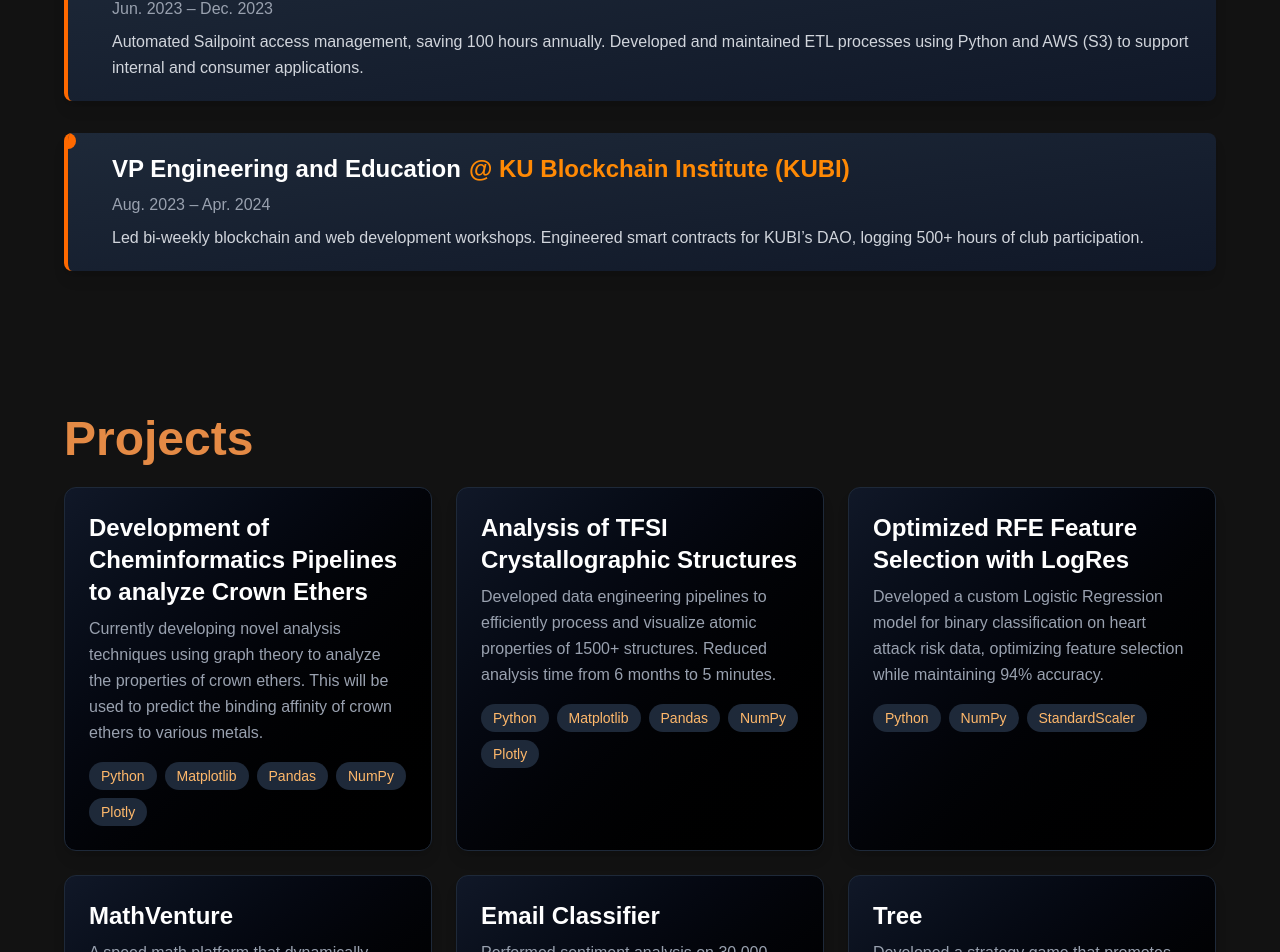
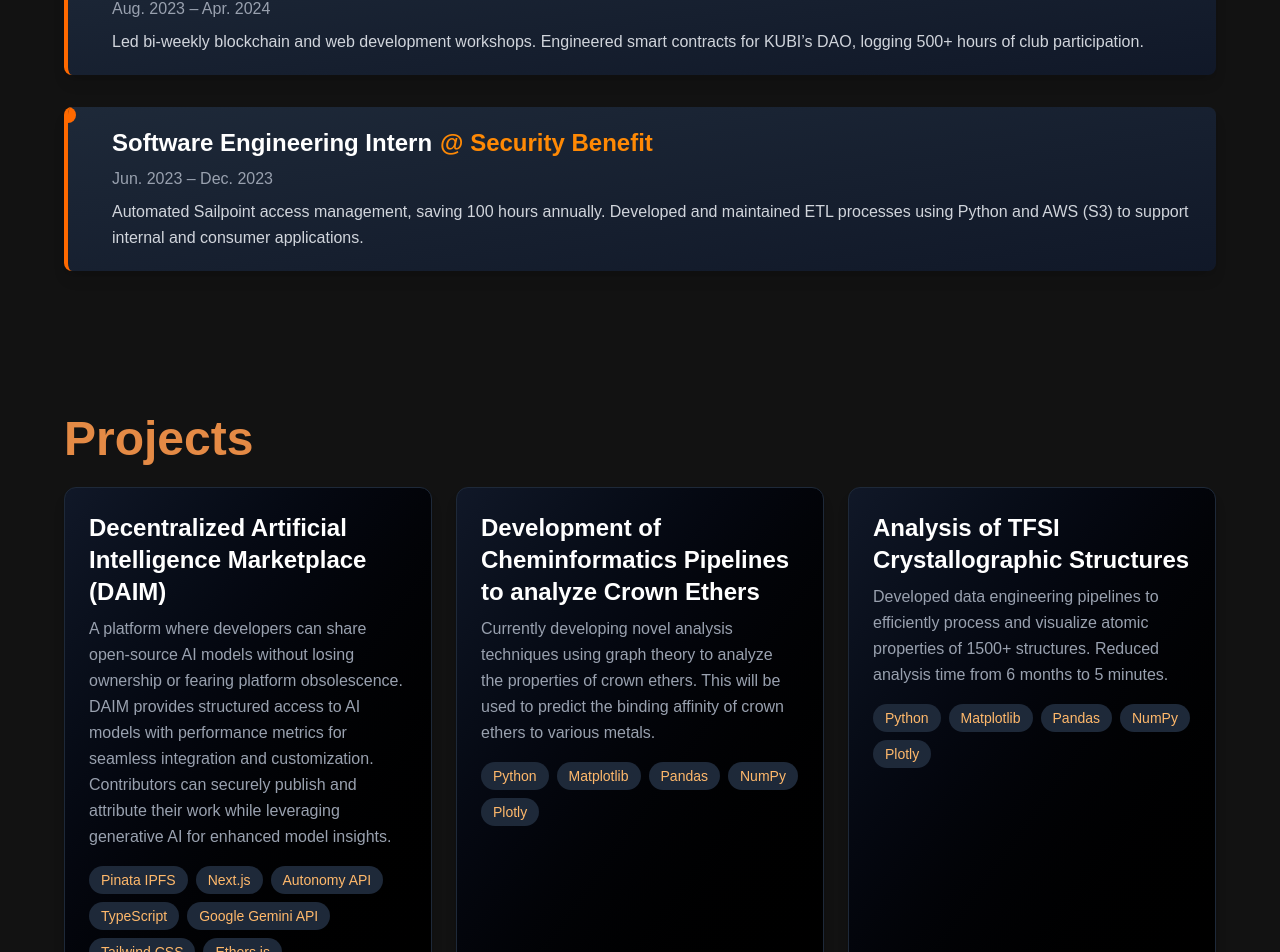
Before and after one commit to Vegito2367/TejPortfolio, a Next.js app in the folder personalwebsite/: page / in a window 1280 px wide. Shown: the part 1391-2343 px from the top of the page. Built offline with nearby package versions, Linux system fonts and the light colour scheme.

Commit message:
Added new project

```diff
--- a/personalwebsite/src/customComponents/experience.tsx
+++ b/personalwebsite/src/customComponents/experience.tsx
@@ -15,17 +15,17 @@ const experiences = [
     description: "Developed data engineering pipelines to process and visualize atomic properties of 1500+ structures. Automated crystallographic analysis, reducing processing time from 6 months to 5 minutes."
   },
   {
+    role: "VP Engineering and Education",
+    company: "KU Blockchain Institute (KUBI)",
+    duration: "Aug. 2023 – Apr. 2024",
+    description: "Led bi-weekly blockchain and web development workshops. Engineered smart contracts for KUBI’s DAO, logging 500+ hours of club participation."
+  },
+  {
     role: "Software Engineering Intern",
     company: "Security Benefit",
     duration: "Jun. 2023 – Dec. 2023",
     description: "Automated Sailpoint access management, saving 100 hours annually. Developed and maintained ETL processes using Python and AWS (S3) to support internal and consumer applications."
   },
-  {
-    role: "VP Engineering and Education",
-    company: "KU Blockchain Institute (KUBI)",
-    duration: "Aug. 2023 – Apr. 2024",
-    description: "Led bi-weekly blockchain and web development workshops. Engineered smart contracts for KUBI’s DAO, logging 500+ hours of club participation."
-  }
 ];
 
 export default function Experiences() {
--- a/personalwebsite/src/customComponents/projects.tsx
+++ b/personalwebsite/src/customComponents/projects.tsx
@@ -2,6 +2,14 @@
 import ProjectCard from "@/customComponents/projectCard";
 
 const projects = [
+
+    {
+      title: "Decentralized Artificial Intelligence Marketplace (DAIM)",
+      description: "A platform where developers can share open-source AI models without losing ownership or fearing platform obsolescence. DAIM provides structured access to AI models with performance metrics for seamless integration and customization. Contributors can securely publish and attribute their work while leveraging generative AI for enhanced model insights.",
+      techStack: ["Pinata IPFS", "Next.js", "Autonomy API", "TypeScript", "Google Gemini API","Tailwind CSS","Ethers.js"],
+      link: "https://github.com/Vegito2367/DAIM"
+    },
+
   {
     title: "Development of Cheminformatics Pipelines to analyze Crown Ethers",
     description: "Currently developing novel analysis techniques using graph theory to analyze the properties of crown ethers. This will be used to predict the binding affinity of crown ethers to various metals.",
```
